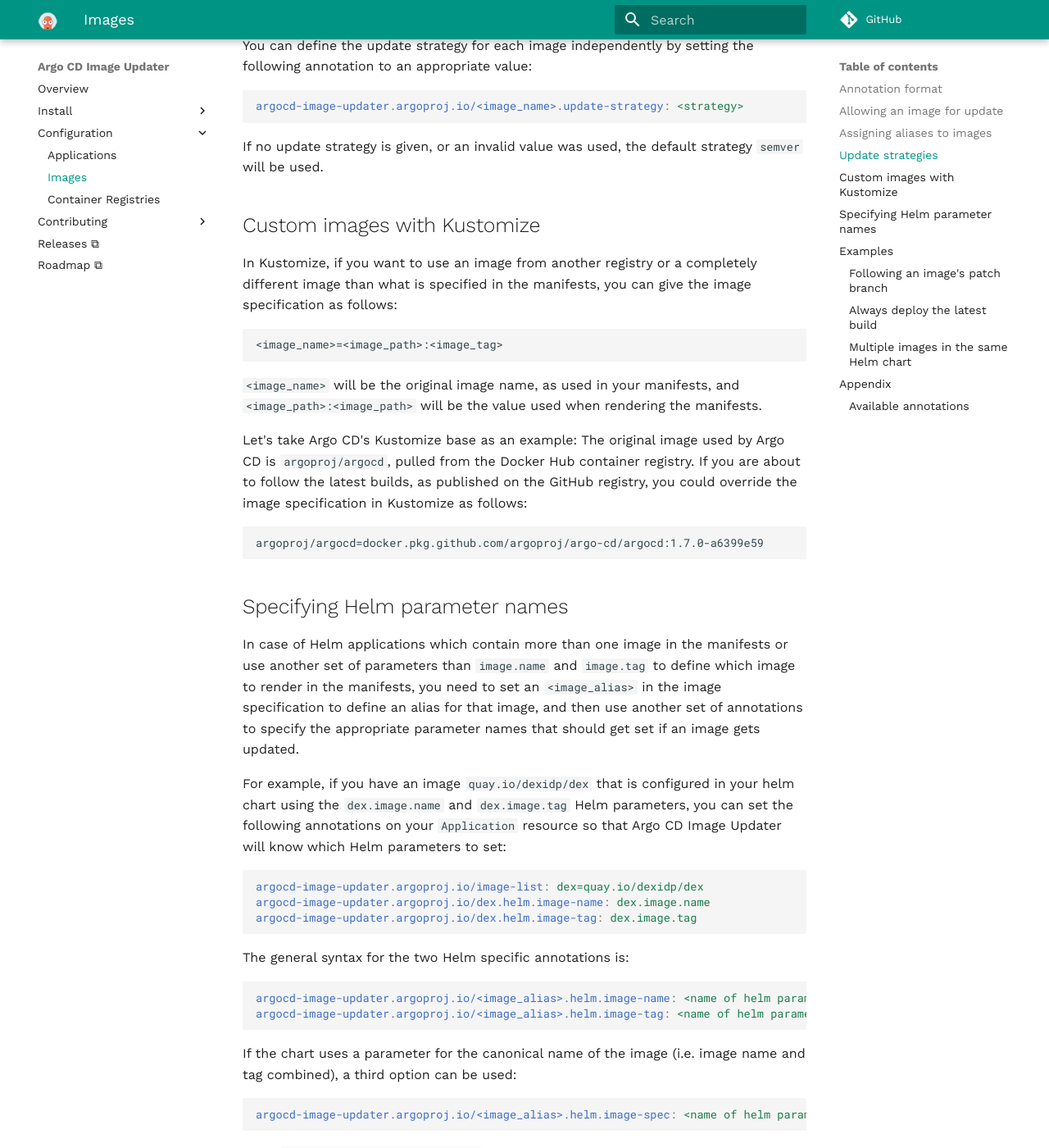
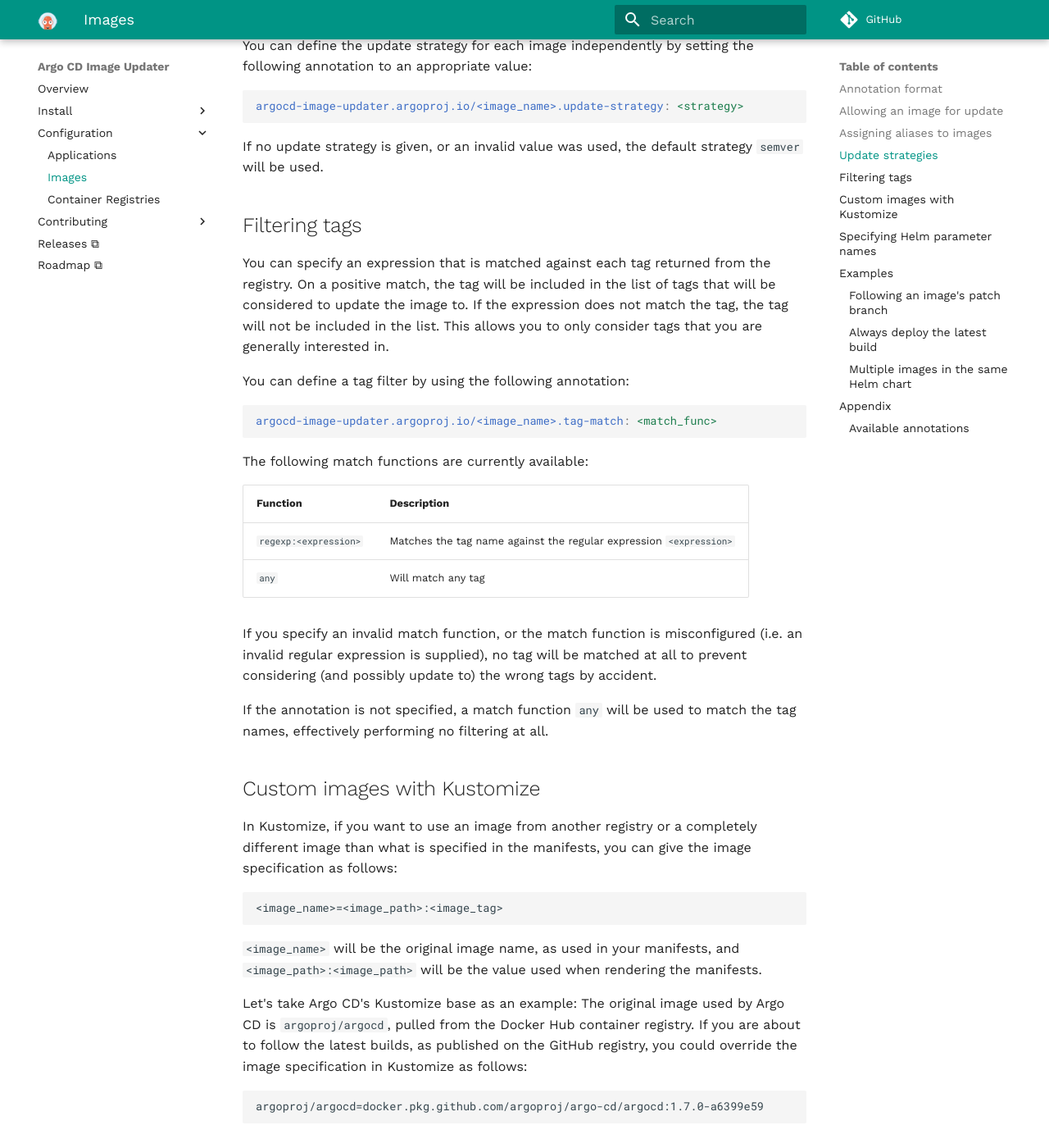
Before and after one commit to argoproj-labs/argocd-image-updater, an MkDocs documentation site: the page built from docs/configuration/images.md, in a window 1280 px wide and 1400 px high, scrolled down 2229 px. Shown: the whole window at 82% size. Built offline with MkDocs 1.6.1 and Material for MkDocs 9.7.7, drawn with Linux system fonts in a browser that asks for light colours; comment, search, counter and statistics services are not loaded.

Commit message:
docs: Update docs to include new tag filter feature

````diff
--- a/docs/configuration/images.md
+++ b/docs/configuration/images.md
@@ -106,6 +106,34 @@ argocd-image-updater.argoproj.io/<image_name>.update-strategy: <strategy>
 
 If no update strategy is given, or an invalid value was used, the default
 strategy `semver` will be used.
+
+## Filtering tags
+
+You can specify an expression that is matched against each tag returned from
+the registry. On a positive match, the tag will be included in the list of tags
+that will be considered to update the image to. If the expression does not
+match the tag, the tag will not be included in the list. This allows you to
+only consider tags that you are generally interested in.
+
+You can define a tag filter by using the following annotation:
+
+```yaml
+argocd-image-updater.argoproj.io/<image_name>.tag-match: <match_func>
+```
+
+The following match functions are currently available:
+
+|Function|Description|
+|--------|-----------|
+|`regexp:<expression>`|Matches the tag name against the regular expression `<expression>`|
+|`any`|Will match any tag|
+
+If you specify an invalid match function, or the match function is misconfigured
+(i.e. an invalid regular expression is supplied), no tag will be matched at all
+to prevent considering (and possibly update to) the wrong tags by accident.
+
+If the annotation is not specified, a match function `any` will be used to match
+the tag names, effectively performing no filtering at all.
 
 ## Custom images with Kustomize
 
````
Also changed, not shown: CHANGELOG.md (+4 -0 lines).
